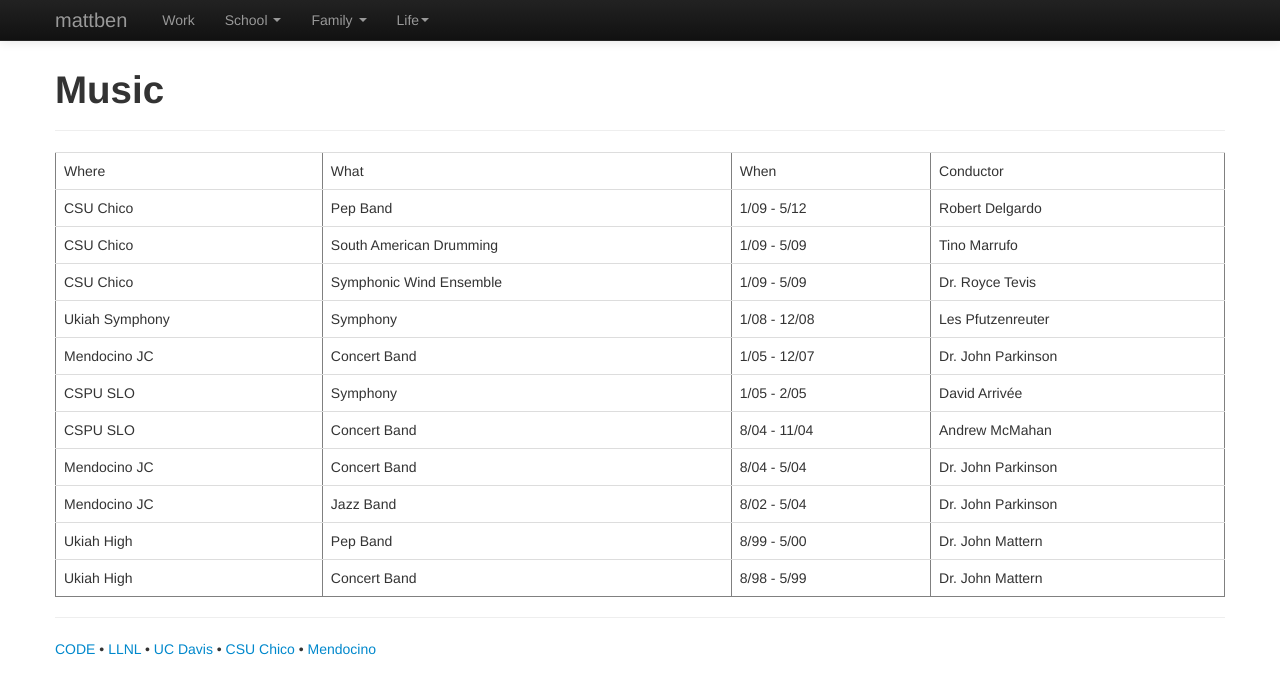
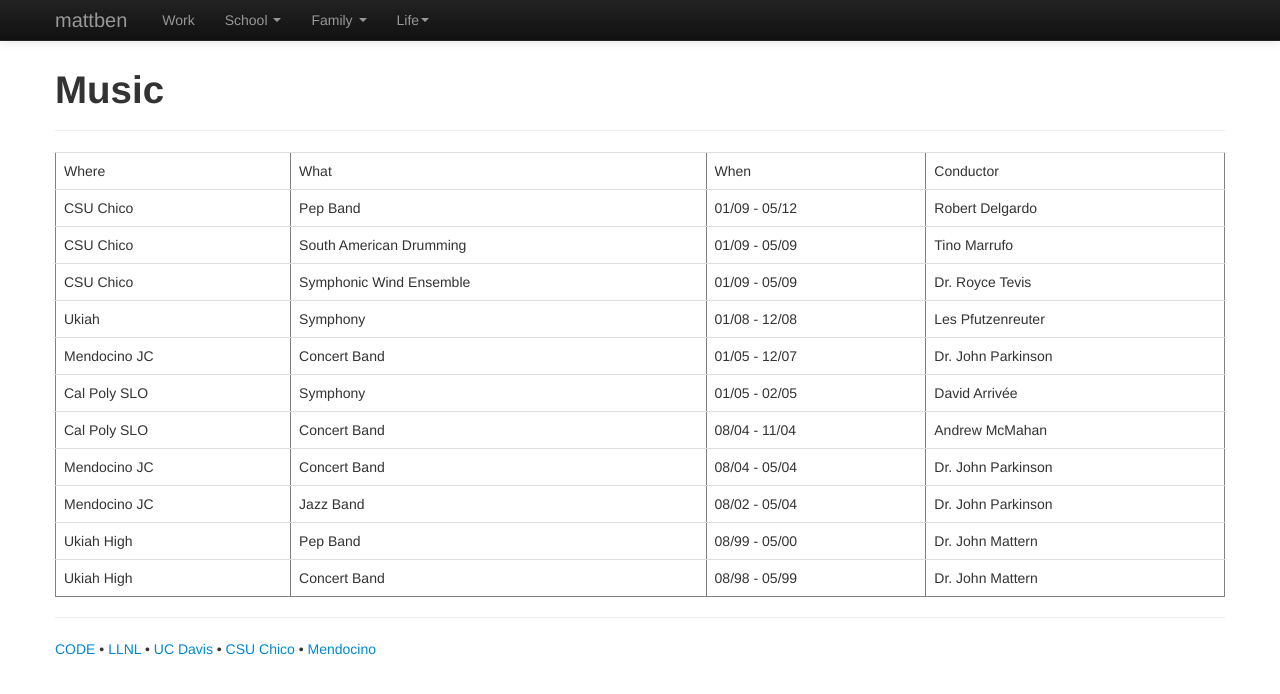
Before and after one commit to mattben/mattben.github.io, a Jekyll site: the page built from music.md, in a window 1280 px wide. Shown: the top 694 px of the page. Built offline with Jekyll 4.4.1, drawn with Linux system fonts in a browser that asks for light colours; nearby versions of some CDN libraries; Markdown is read by kramdown in place of the engine named in the settings.

Commit message:
MBH: styling

```diff
--- a/music.md
+++ b/music.md
@@ -9,15 +9,15 @@ title: Music
 
 <table  border="1" frame="box" width="100%" class="table">
   <tr><td>Where           </td><td> What                    </td><td> When          </td><td> Conductor           </td></tr>
-  <tr><td>CSU Chico       </td><td> Pep Band                </td><td> 1/09 - 5/12   </td><td> Robert Delgardo     </td></tr>
-  <tr><td>CSU Chico       </td><td> South American Drumming </td><td> 1/09 - 5/09   </td><td> Tino Marrufo        </td></tr>
-  <tr><td>CSU Chico       </td><td> Symphonic Wind Ensemble </td><td> 1/09 - 5/09   </td><td> Dr. Royce Tevis     </td></tr>
-  <tr><td>Ukiah Symphony  </td><td> Symphony                </td><td> 1/08 - 12/08  </td><td> Les Pfutzenreuter   </td></tr>
-  <tr><td>Mendocino JC    </td><td> Concert Band            </td><td> 1/05 - 12/07  </td><td> Dr. John Parkinson  </td></tr>
-  <tr><td>CSPU SLO        </td><td> Symphony                </td><td> 1/05 - 2/05   </td><td> David Arrivée       </td></tr>
-  <tr><td>CSPU SLO        </td><td> Concert Band            </td><td> 8/04 - 11/04  </td><td> Andrew McMahan      </td></tr>
-  <tr><td>Mendocino JC    </td><td> Concert Band            </td><td> 8/04 - 5/04   </td><td> Dr. John Parkinson  </td></tr>
-  <tr><td>Mendocino JC    </td><td> Jazz Band               </td><td> 8/02 - 5/04   </td><td> Dr. John Parkinson  </td></tr>
-  <tr><td>Ukiah High      </td><td> Pep Band                </td><td> 8/99 - 5/00   </td><td> Dr. John Mattern    </td></tr>
-  <tr><td>Ukiah High      </td><td> Concert Band            </td><td> 8/98 - 5/99   </td><td> Dr. John Mattern    </td></tr>
+  <tr><td>CSU Chico       </td><td> Pep Band                </td><td> 01/09 - 05/12   </td><td> Robert Delgardo     </td></tr>
+  <tr><td>CSU Chico       </td><td> South American Drumming </td><td> 01/09 - 05/09   </td><td> Tino Marrufo        </td></tr>
+  <tr><td>CSU Chico       </td><td> Symphonic Wind Ensemble </td><td> 01/09 - 05/09   </td><td> Dr. Royce Tevis     </td></tr>
+  <tr><td>Ukiah           </td><td> Symphony                </td><td> 01/08 - 12/08  </td><td> Les Pfutzenreuter   </td></tr>
+  <tr><td>Mendocino JC    </td><td> Concert Band            </td><td> 01/05 - 12/07  </td><td> Dr. John Parkinson  </td></tr>
+  <tr><td>Cal Poly SLO    </td><td> Symphony                </td><td> 01/05 - 02/05   </td><td> David Arrivée       </td></tr>
+  <tr><td>Cal Poly SLO    </td><td> Concert Band            </td><td> 08/04 - 11/04  </td><td> Andrew McMahan      </td></tr>
+  <tr><td>Mendocino JC    </td><td> Concert Band            </td><td> 08/04 - 05/04   </td><td> Dr. John Parkinson  </td></tr>
+  <tr><td>Mendocino JC    </td><td> Jazz Band               </td><td> 08/02 - 05/04   </td><td> Dr. John Parkinson  </td></tr>
+  <tr><td>Ukiah High      </td><td> Pep Band                </td><td> 08/99 - 05/00   </td><td> Dr. John Mattern    </td></tr>
+  <tr><td>Ukiah High      </td><td> Concert Band            </td><td> 08/98 - 05/99   </td><td> Dr. John Mattern    </td></tr>
 </table>
```
